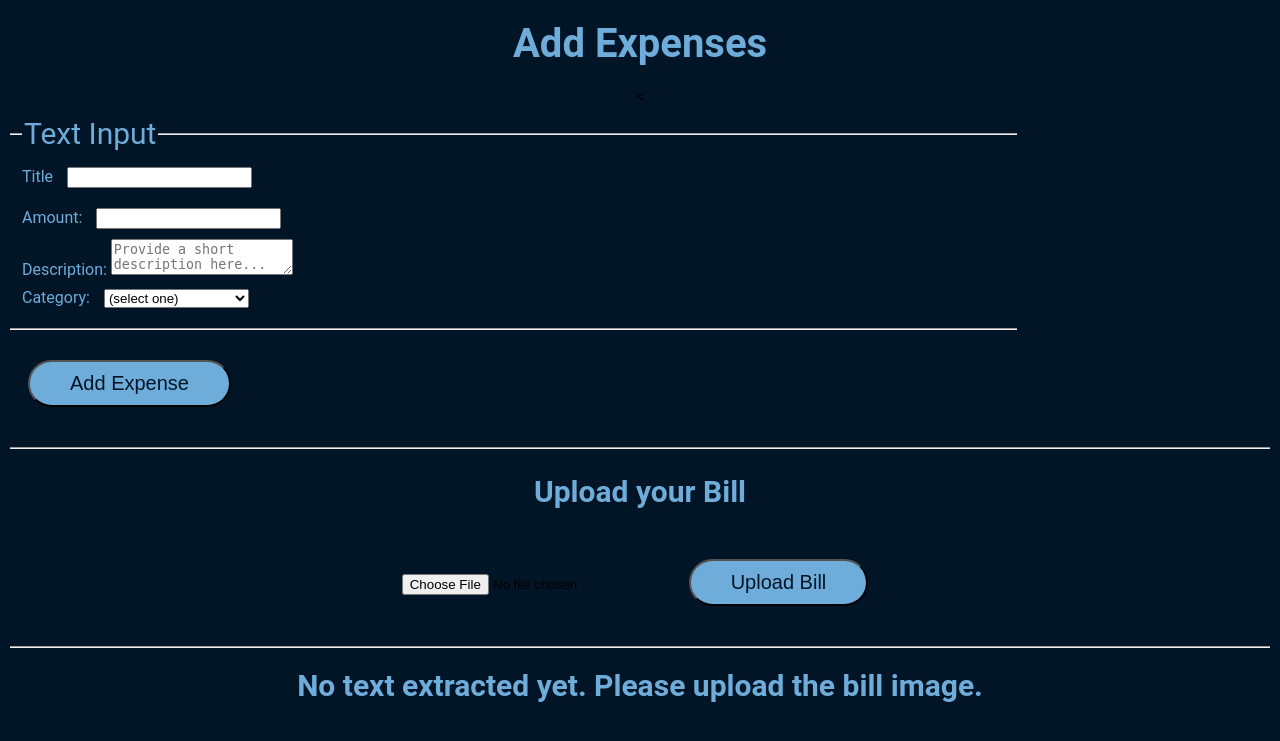
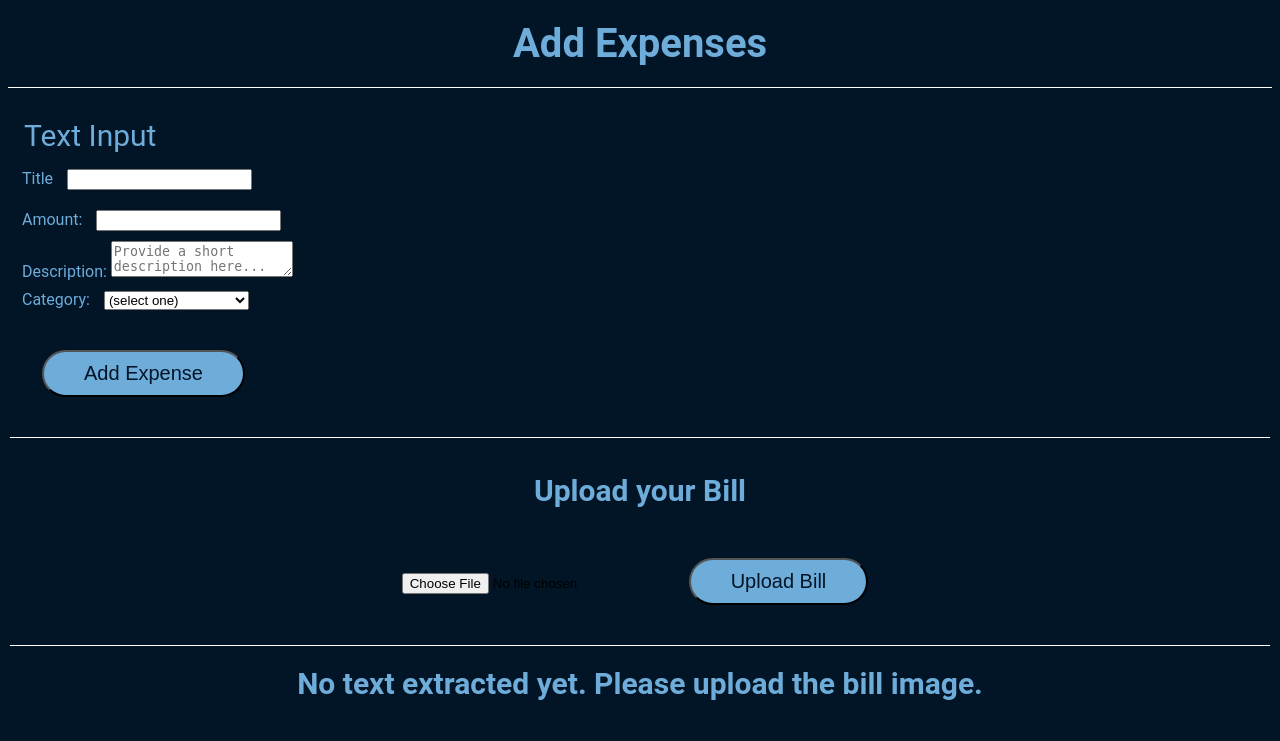
Before and after one commit to Bhavin-C0des/Smart-Budget-Tracker, a Flask app: page /dashboard/add-expense in a window 1280 px wide. Shown: the top 741 px of the page. Run offline with Flask 3, Linux system fonts and the light colour scheme; the visitor is signed in with stand-in values (Sample User, id 1).

Commit message:
Minor UI changes
Made some changes to the CSS

```diff
--- a/static/css/styles.css
+++ b/static/css/styles.css
@@ -101,9 +101,19 @@
 }
 
 fieldset{
+    border-bottom: 1px solid white;
     border-left: none;
     border-right: none;
+    border-top:none;
 }
+
+.add_expense{
+    border-top: 1px solid white;
+    padding-top: 30px;
+    max-width: 100%;
+}
+
+
 
 legend{
     font-size: 30px;
--- a/templates/add_expense.html
+++ b/templates/add_expense.html
@@ -2,7 +2,7 @@
 
 {% block content %}
 <h1>Add Expenses</h1>
-<<form class="add_expense" method="POST" enctype="multipart/form-data">
+<form class="add_expense" method="POST" enctype="multipart/form-data">
     <fieldset>
         <legend>Text Input</legend>
         <div class="form-group">
@@ -30,9 +30,10 @@
                 <option value="Shopping">Shopping</option>
                 <option value="Other">Other</option>
             </select>
+            <br>
+            <button type="submit" name="action" value="add_expense" class="btn btn-primary">Add Expense</button>
         </div>
     </fieldset>
-    <button type="submit" name="action" value="add_expense" class="btn btn-primary">Add Expense</button>
 </form>
 
 <form method="POST" enctype="multipart/form-data">
```
